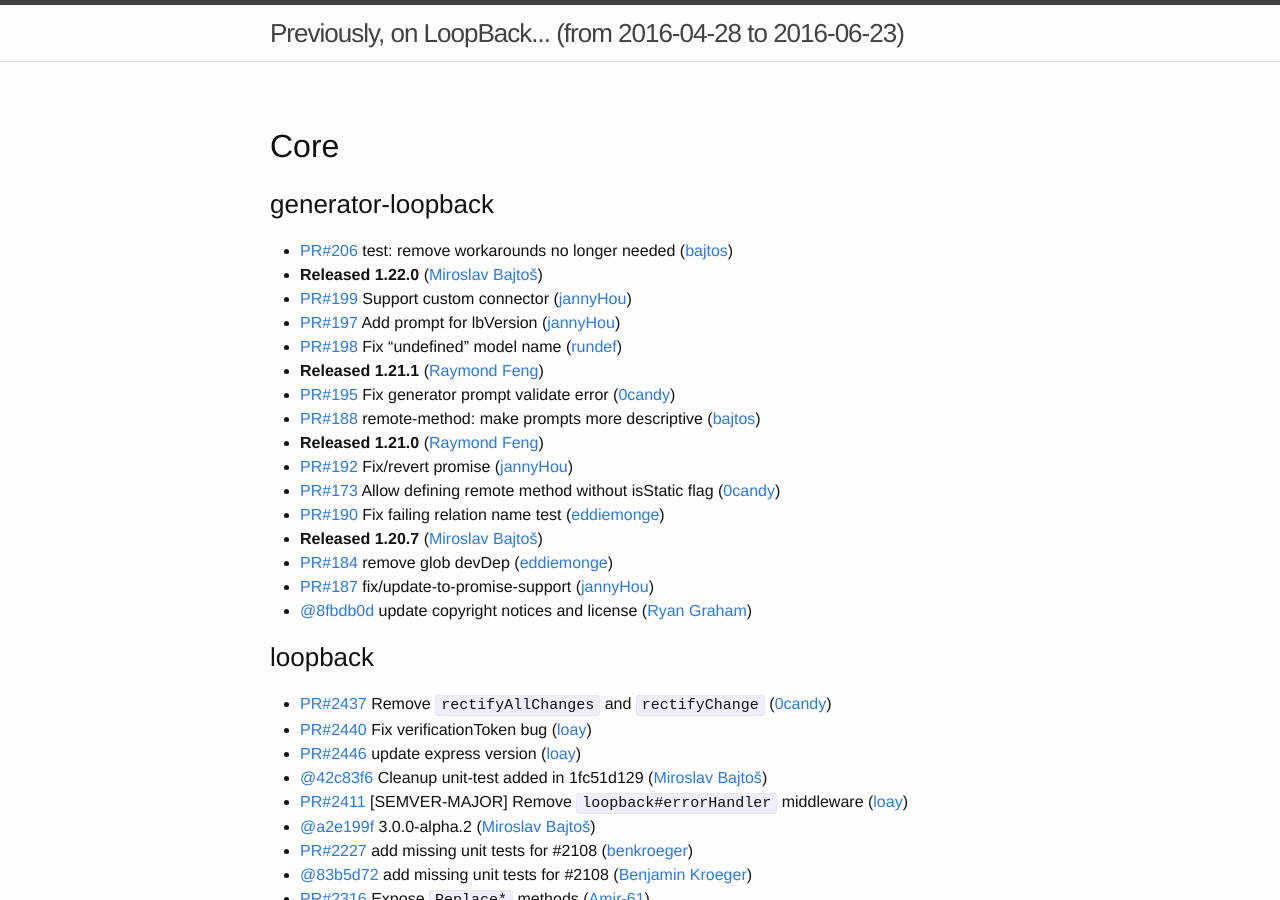
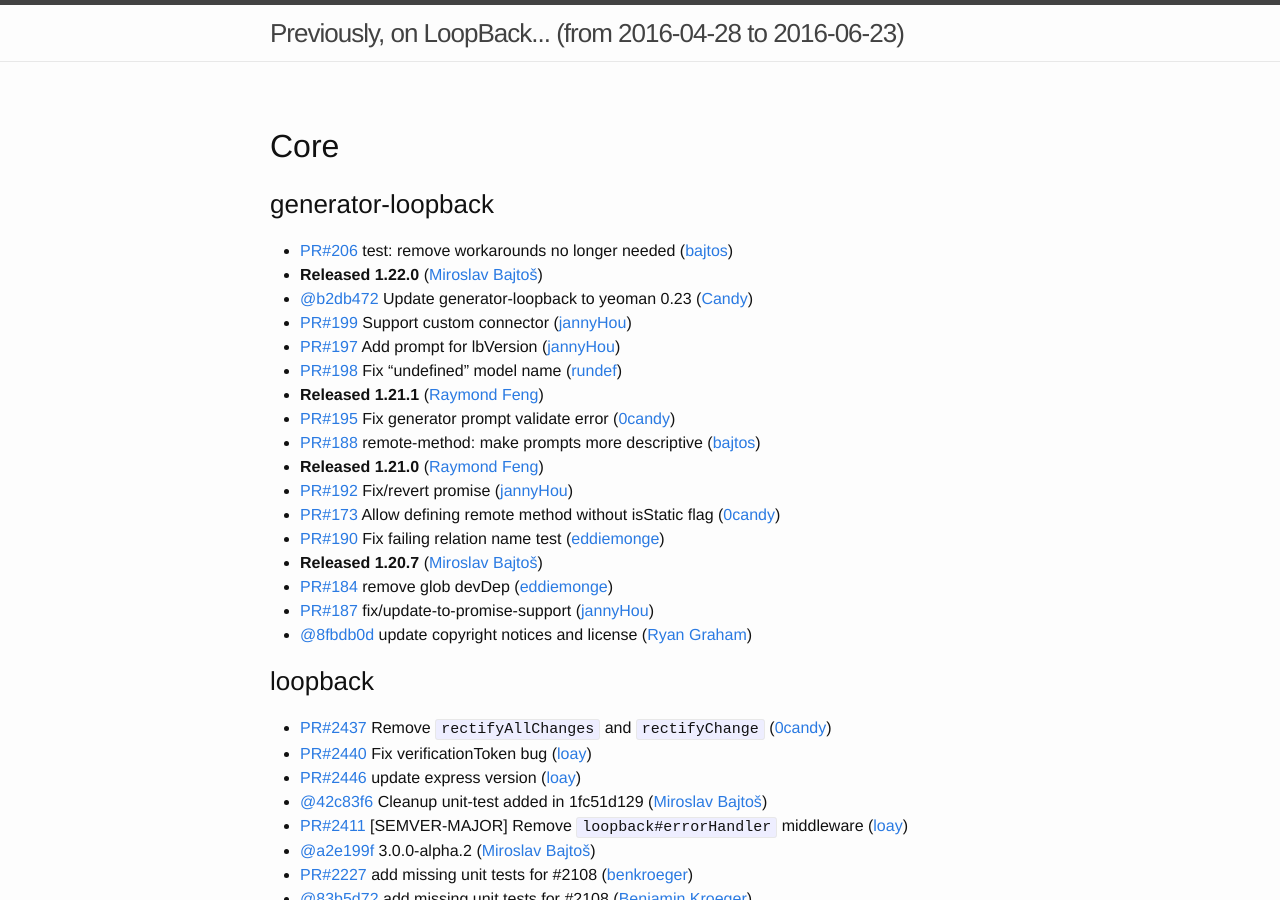
Before and after one commit to strongloop/loopback, a Jekyll site: the page built from index.md, in a window 1280 px wide and 900 px high. Built offline with Jekyll 4.4.1, drawn with Linux system fonts in a browser that asks for light colours.

Commit message:
Update changelog

```diff
--- a/index.md
+++ b/index.md
@@ -8,6 +8,7 @@
 ### generator-loopback
  * [PR#206](https://github.com/strongloop/generator-loopback/pull/206) test: remove workarounds no longer needed ([bajtos](https://github.com/bajtos))
  * **Released 1.22.0** ([Miroslav Bajtoš](https://github.com/bajtos))
+ * [@b2db472](https://github.com/strongloop/generator-loopback/commit/b2db4723e50ecb6771c34daff8fac069fbb7c64e) Update generator-loopback to yeoman 0.23 ([Candy](https://github.com/0candy))
  * [PR#199](https://github.com/strongloop/generator-loopback/pull/199) Support custom connector ([jannyHou](https://github.com/jannyHou))
  * [PR#197](https://github.com/strongloop/generator-loopback/pull/197) Add prompt for lbVersion ([jannyHou](https://github.com/jannyHou))
  * [PR#198](https://github.com/strongloop/generator-loopback/pull/198) Fix "undefined" model name ([rundef](https://github.com/rundef))
```
